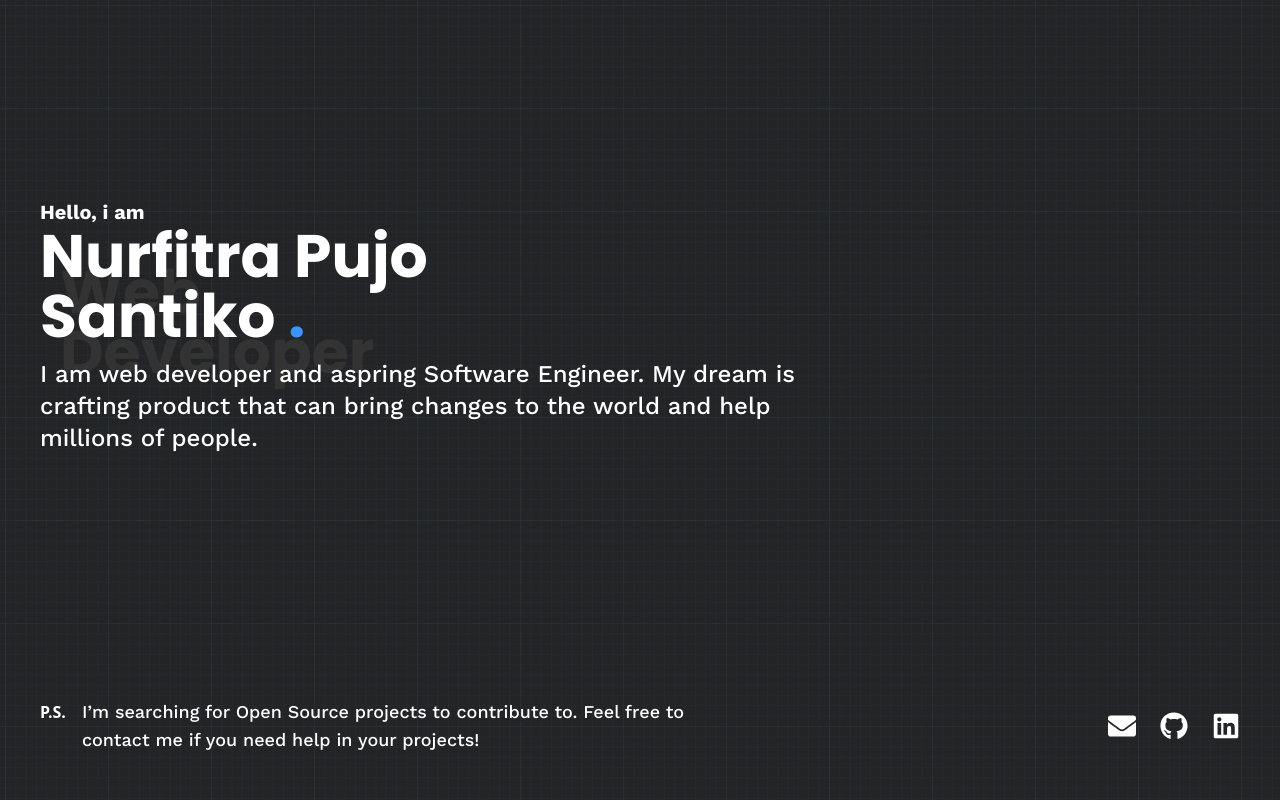
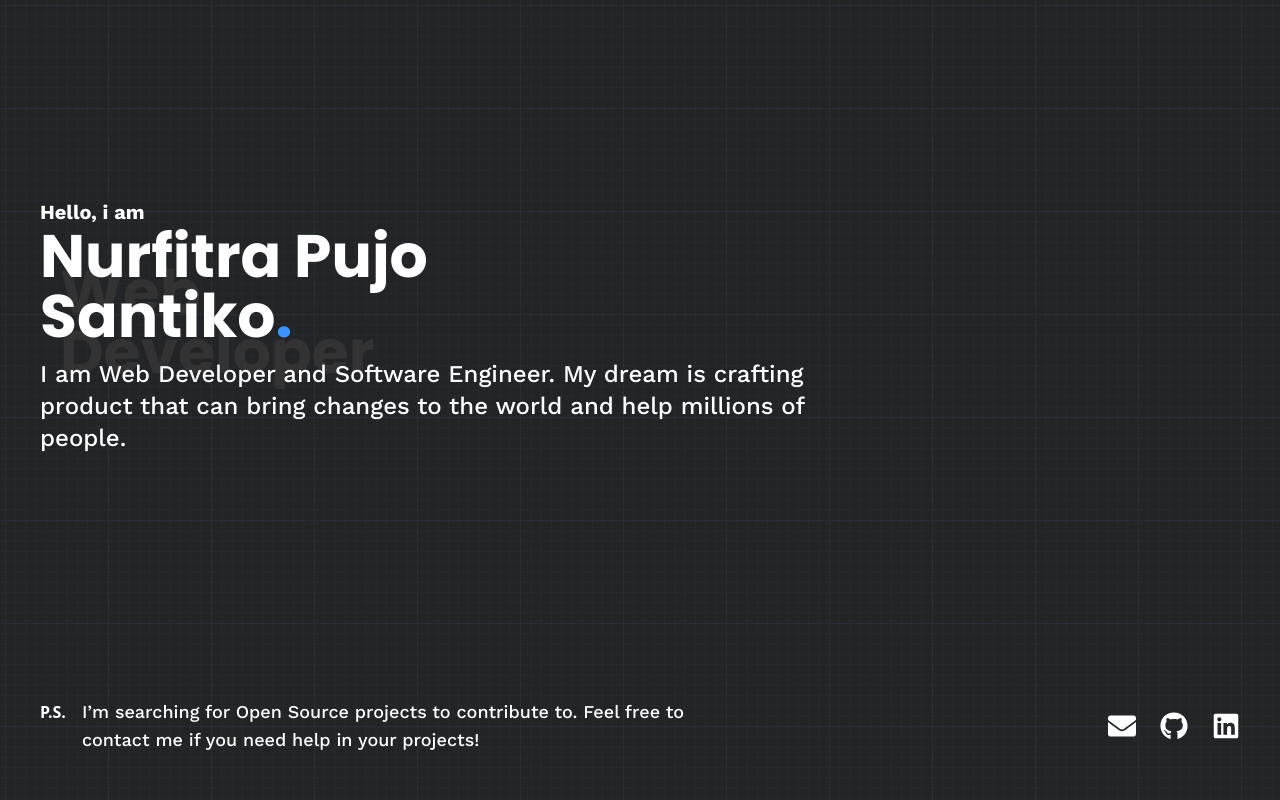
Before and after one commit to NurfitraPujo/nurfitrapujo.com, a Next.js app: page / in a window 1280 px wide. Built offline with nearby package versions, Linux system fonts and the light colour scheme.

Commit message:
rewording: remove aspiring

```diff
--- a/src/pages/index.tsx
+++ b/src/pages/index.tsx
@@ -18,7 +18,7 @@ const Home: NextPage = () => {
         <header className="relative flex flex-col align-start">
           <h2 className="font-body text-white text-xl">Hello, i am</h2>
           <h1 className="mt-0 text-5xl md:text-6xl text-white max-w-[443px] break-words">
-            Nurfitra Pujo Santiko <span className="text-blue">.</span>
+            Nurfitra Pujo Santiko<span className="text-blue">.</span>
           </h1>
           <h2 className="z-[-1] absolute text-5xl md:text-6xl text-subtle-black top-40 md:top-16 left-0 md:left-5 max-w-[443px] break-words">
             Web Developer
@@ -26,7 +26,7 @@ const Home: NextPage = () => {
         </header>
 
         <p className="max-w-3xl text-white text-sm md:text-2xl">
-          I am web developer and aspring Software Engineer. My dream is crafting
+          I am Web Developer and Software Engineer. My dream is crafting
           product that can bring changes to the world and help millions of
           people.
         </p>
```
